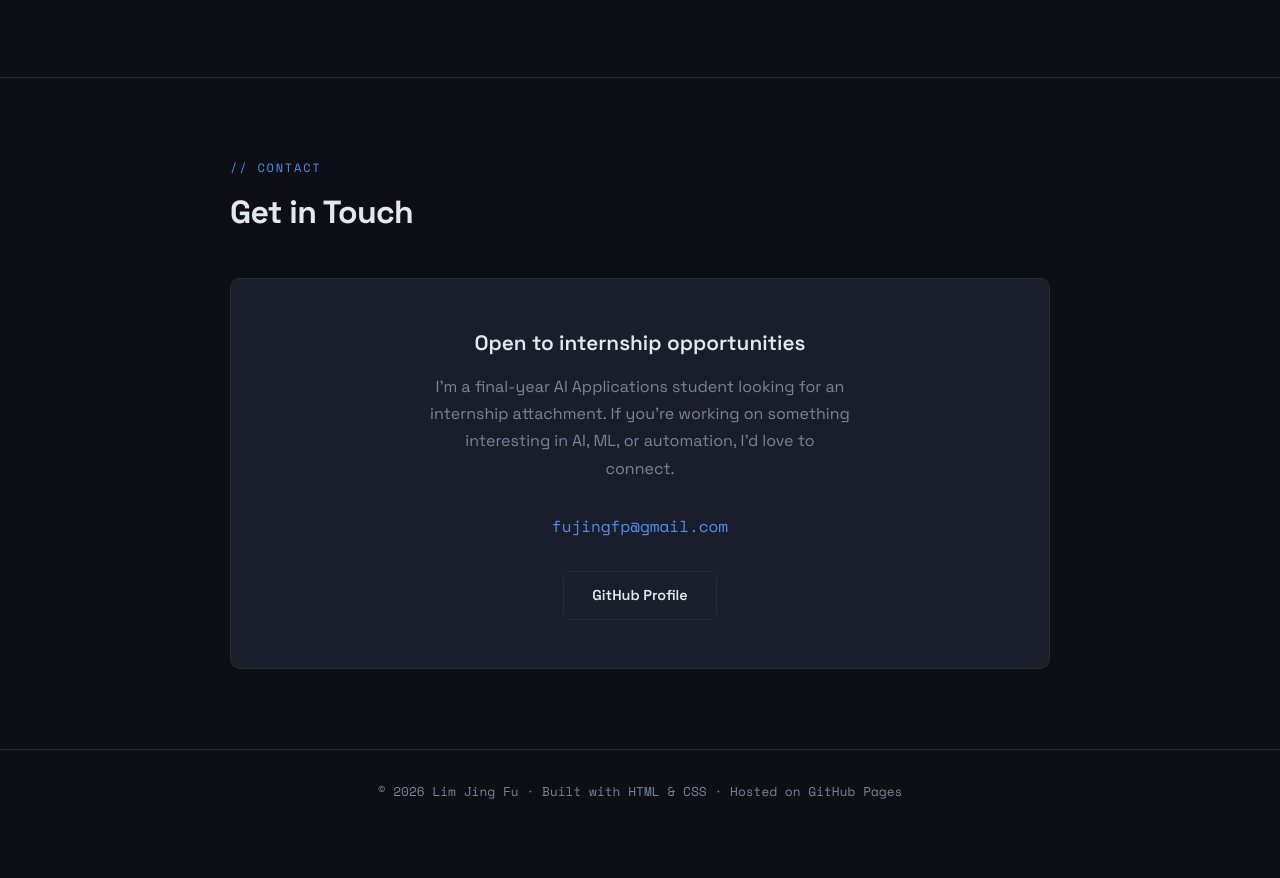
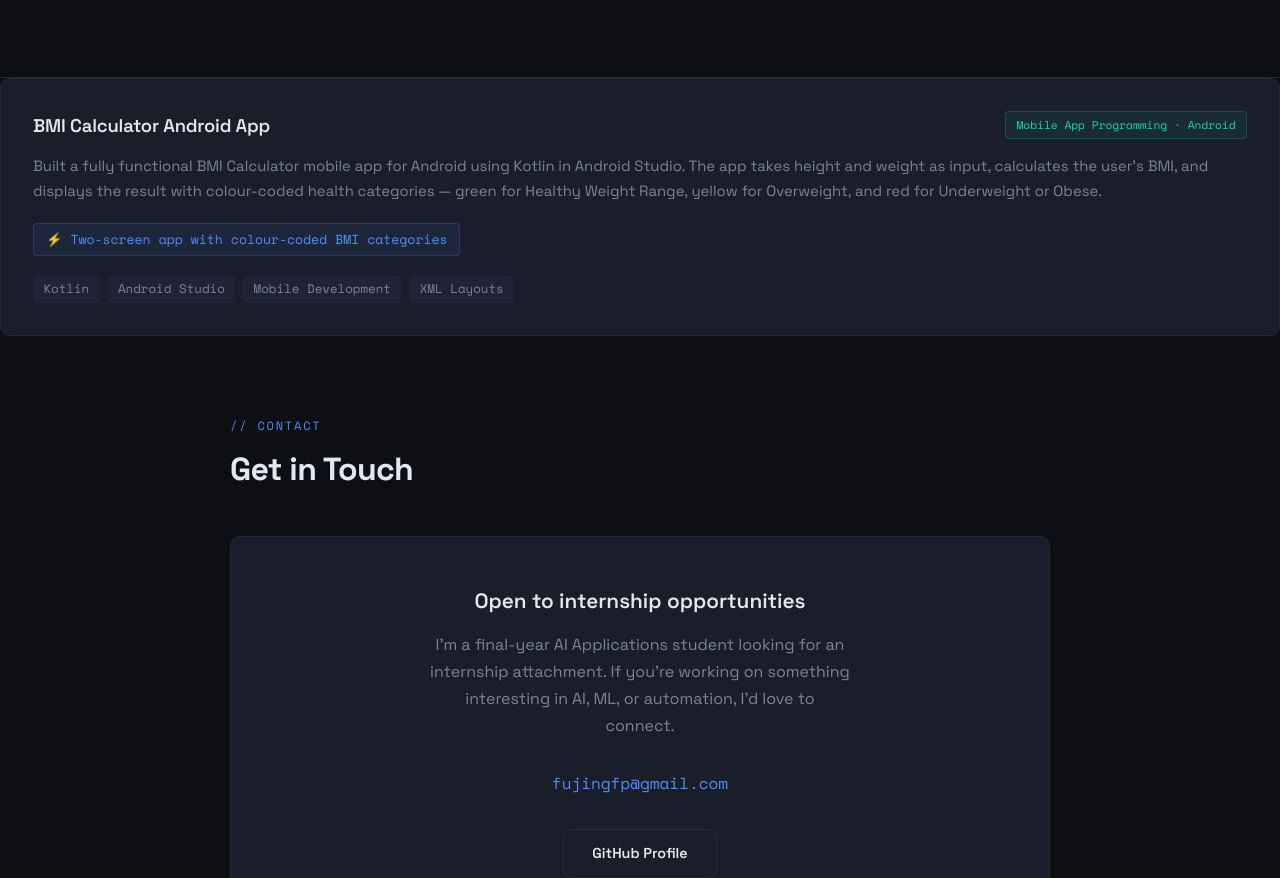
Before and after one commit to Cheefu-ops/limjingfu.github.io, a plain HTML site: page index.html in a window 1280 px wide. Shown: the part 3824-4702 px from the top of the page. Before the commit the page ends 4659 px from the top, so only its background shows below. Drawn offline with nearby package versions, Linux system fonts and the light colour scheme.

Commit message:
Add BMI Calculator project details to index.html

```diff
--- a/index.html
+++ b/index.html
@@ -481,6 +481,22 @@
 
   <div class="divider"></div>
 
+  <!-- Project 5 -->
+      <div class="project-card">
+        <div class="project-header">
+          <span class="project-title">BMI Calculator Android App</span>
+          <span class="project-module">Mobile App Programming · Android</span>
+        </div>
+        <p class="project-desc">Built a fully functional BMI Calculator mobile app for Android using Kotlin in Android Studio. The app takes height and weight as input, calculates the user's BMI, and displays the result with colour-coded health categories — green for Healthy Weight Range, yellow for Overweight, and red for Underweight or Obese.</p>
+        <div class="project-result">⚡ Two-screen app with colour-coded BMI categories</div>
+        <div class="project-tags">
+          <span class="project-tag">Kotlin</span>
+          <span class="project-tag">Android Studio</span>
+          <span class="project-tag">Mobile Development</span>
+          <span class="project-tag">XML Layouts</span>
+        </div>
+      </div>
+
   <!-- CONTACT -->
   <section id="contact">
     <p class="section-label">// contact</p>
```
